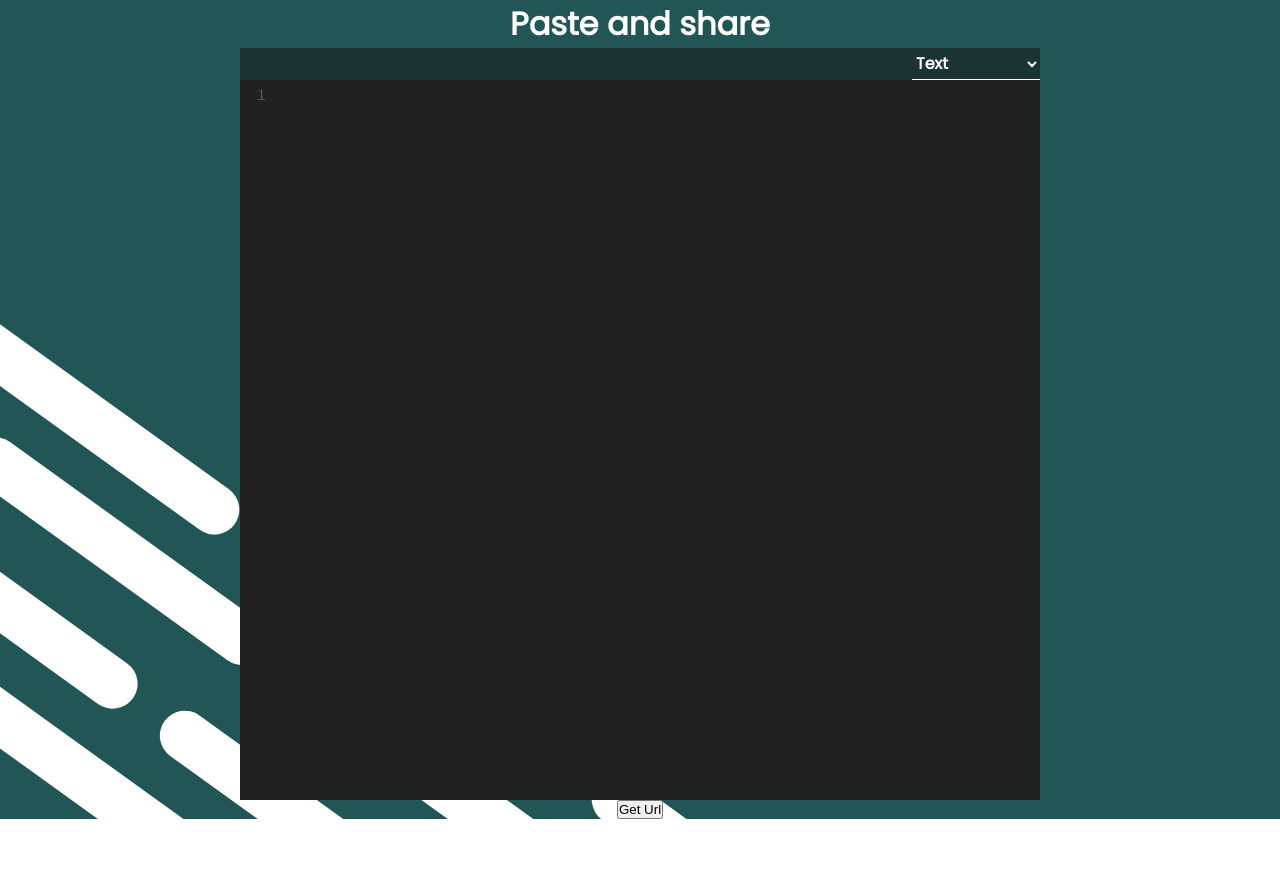
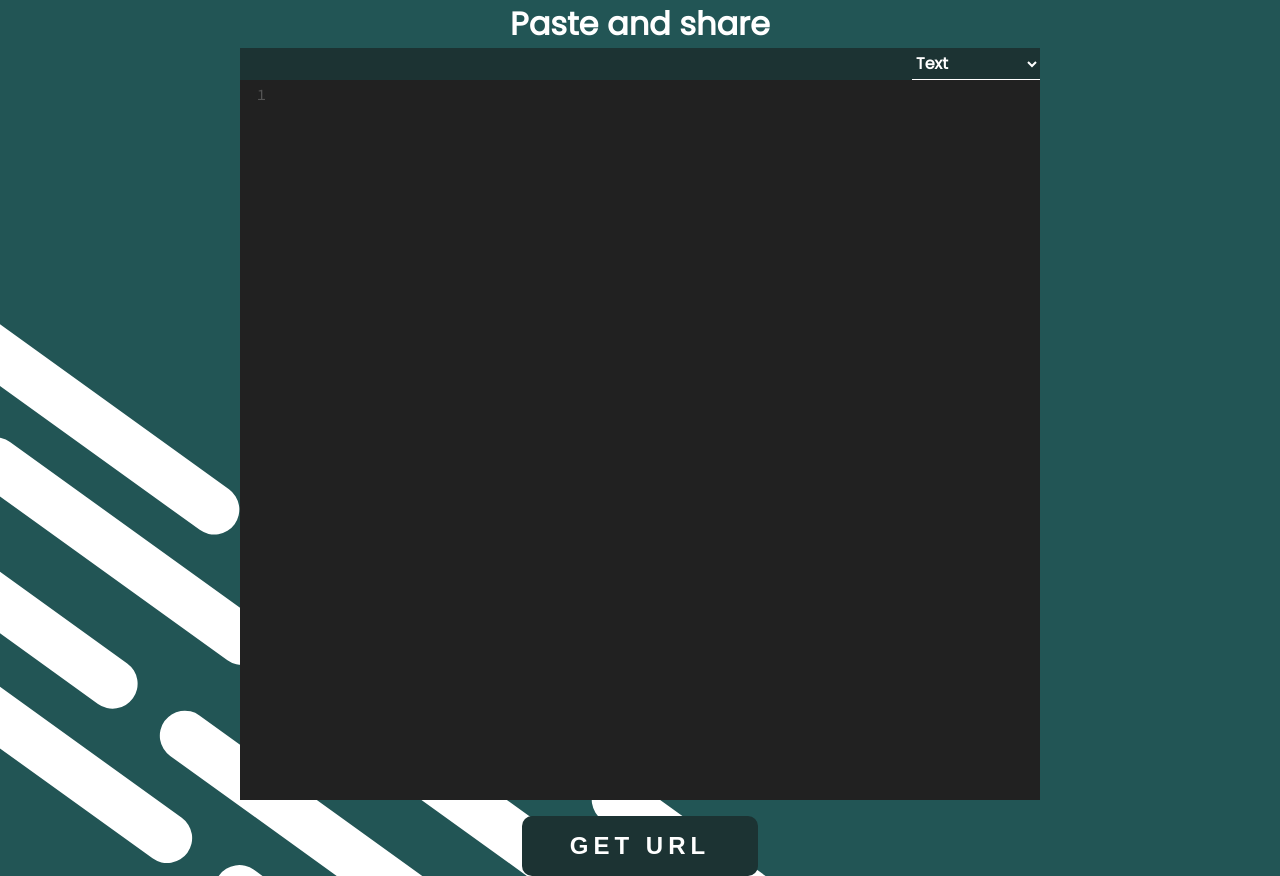
Before and after one commit to darkCavalier11/editor, a React (Create React App) app: page / in a window 1280 px wide. Before the commit the page ends 819 px from the top, so only its background shows below. Built offline with nearby package versions, Linux system fonts and the light colour scheme.

Commit message:
configured file sending and uploads to s3

```diff
--- a/src/Editor.js
+++ b/src/Editor.js
@@ -26,7 +26,6 @@ import "codemirror/addon/edit/matchtags";
 import "codemirror/addon/scroll/simplescrollbars";
 import "codemirror/addon/edit/closetag";
 import "./Editor.css";
-import axios from "axios";
 function Editor() {
   const langChange = function (e) {
     e.preventDefault();
@@ -60,10 +59,8 @@ function Editor() {
     Text: "",
   };
 
-  const backendUrl = "http://localhost:7000";
 
   const [{ lang, text }, dispatch] = useStateValue();
-  console.log(text);
   return (
     <div className="editor">
       <header className="editor__header">
--- a/src/Home.css
+++ b/src/Home.css
@@ -5,6 +5,7 @@
   flex-direction: column;
   justify-content: space-around;
   align-items: center;
+
 }
 .home__legend {
   display: flex;
@@ -16,3 +17,16 @@
 .home__typed {
   color: #ffffff;
 }
+.home__button {
+  cursor: pointer;
+  margin-top: 1rem;
+  border: none;
+  background-color: #1c3333;
+  padding: 1rem 3rem;
+  border-radius: 10px;
+  font-size: 1.5rem;
+  color: #ffffff;
+  font-weight: bolder;
+  letter-spacing: 5px;
+  outline: none;
+}
--- a/src/Home.js
+++ b/src/Home.js
@@ -1,7 +1,22 @@
 import React from "react";
 import "./Home.css";
 import Editor from "./Editor";
+import { useStateValue } from "./StateProvider";
+import axios from 'axios';
+
 function Home() {
+  const[{ lang, text }, dispatch] = useStateValue();
+  const backendUrl = "http://localhost:7000";
+  const sendText = function(e) {
+    e.preventDefault();
+    axios({
+      url: backendUrl,
+      method: 'POST',
+      data: {
+        data: text
+      }
+    })
+  }
   return (
     <div className="home">
       <div className="home__container">
@@ -10,7 +25,7 @@ function Home() {
             Paste and share
           </h1>
           <Editor className="home__editor"></Editor>
-          <button>Get Url</button>
+          <button className="home__button" onClick={sendText}>GET URL</button>
         </div>
       </div>
     </div>
```
Also changed, not shown: src/Editor.css (+5 -6 lines), 1 other file (tests, documents, lock files or other folders).
